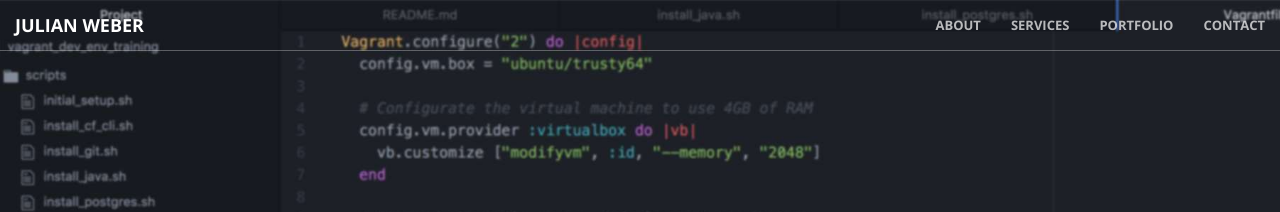
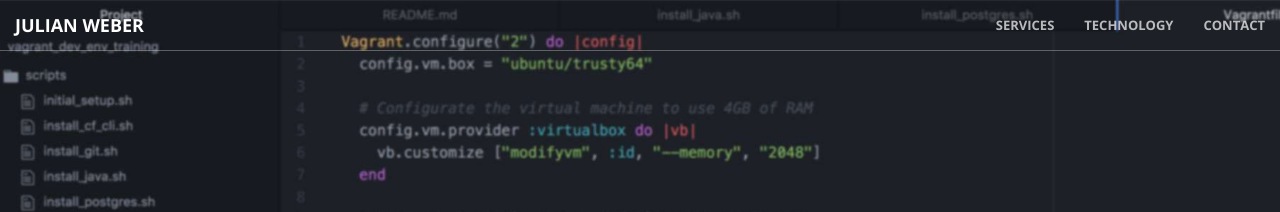
Before and after one commit to julweber/julweber.github.io, a Jekyll site: the page built from index.html, in a window 1280 px wide and 900 px high. Shown: the top 212 px of the window. Built offline with Jekyll 4.4.1, drawn with Linux system fonts in a browser that asks for light colours.

Commit message:
refactor layout, fix nav bar

```diff
--- a/_includes/call-to-action.html
+++ b/_includes/call-to-action.html
@@ -1,4 +1,4 @@
-<section class="bg-primary" id="about">
+<section class="bg-primary" id="cta">
     <div class="container">
         <div class="row">
             <div class="col-lg-8 col-lg-offset-2 text-center">
--- /dev/null
+++ b/_includes/divider.html
@@ -0,0 +1,9 @@
+<section class="bg-primary" id="divider">
+  <div class="container">
+      <div class="row">
+          <div class="col-lg-8 col-lg-offset-2 text-center">
+              <h2 class="section-heading">How can i help you?</h2>
+          </div>
+      </div>
+  </div>
+</section>
--- a/_includes/nav.html
+++ b/_includes/nav.html
@@ -15,13 +15,10 @@
         <div class="collapse navbar-collapse" id="bs-example-navbar-collapse-1">
             <ul class="nav navbar-nav navbar-right">
                 <li>
-                    <a class="page-scroll" href="#about">About</a>
-                </li>
-                <li>
                     <a class="page-scroll" href="#services">Services</a>
                 </li>
                 <li>
-                    <a class="page-scroll" href="#portfolio">Portfolio</a>
+                    <a class="page-scroll" href="#technology">Technology</a>
                 </li>
                 <li>
                     <a class="page-scroll" href="#contact">Contact</a>
--- a/_layouts/front.html
+++ b/_layouts/front.html
@@ -9,6 +9,7 @@
   {% include services.html %}
   {% include call-to-action.html %}
   {% include technology.html %}
+  {% include divider.html %}
   <!-- TODO: implement portfolio -->
   <!-- {% include portfolio.html %} -->
   <!-- {% include aside.html %} -->
--- a/_sass/_base.scss
+++ b/_sass/_base.scss
@@ -56,7 +56,7 @@ p {
 }
 
 section {
-    padding: 100px 0;
+    padding: 40px 0;
 }
 
 aside {
```
